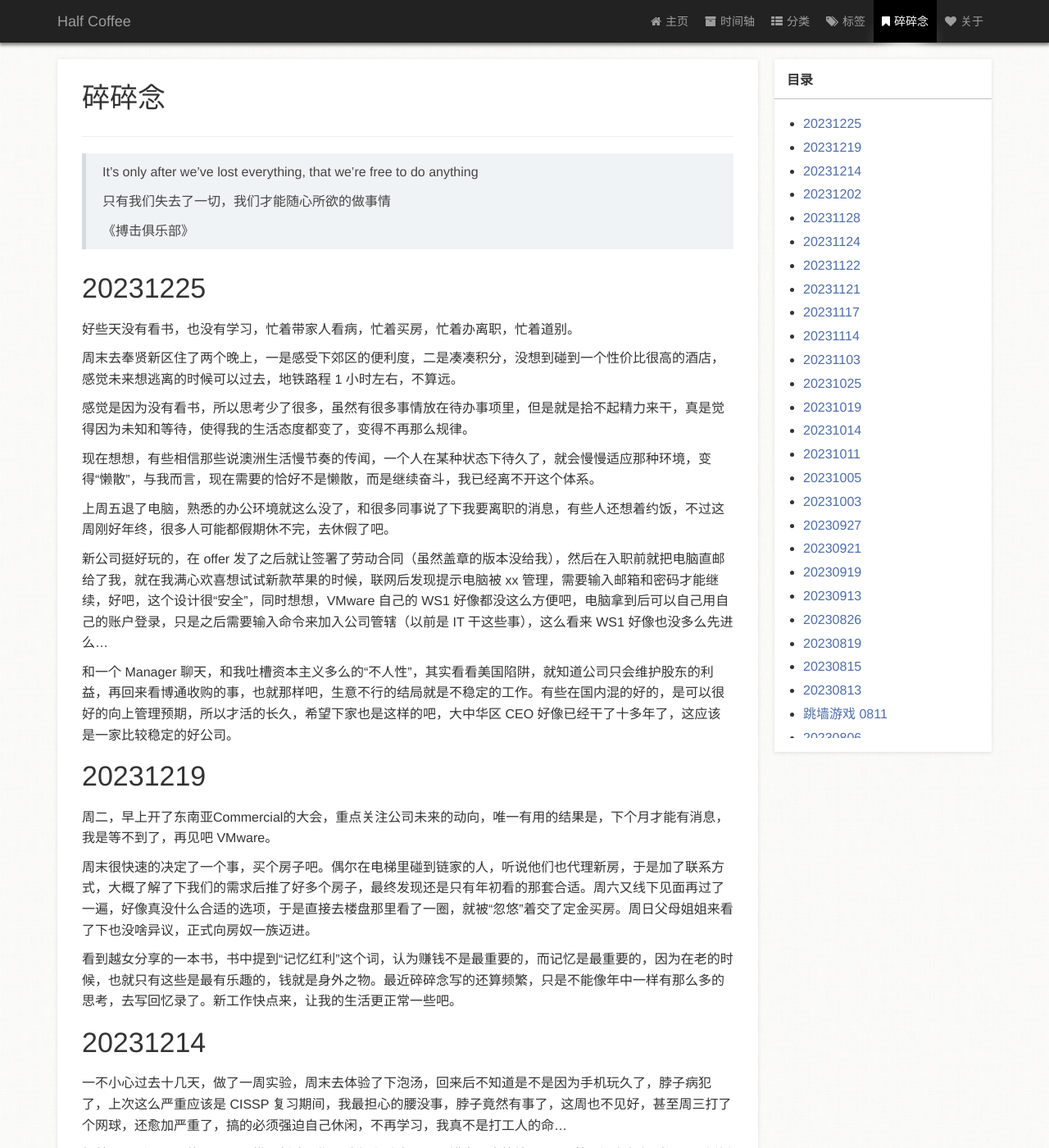
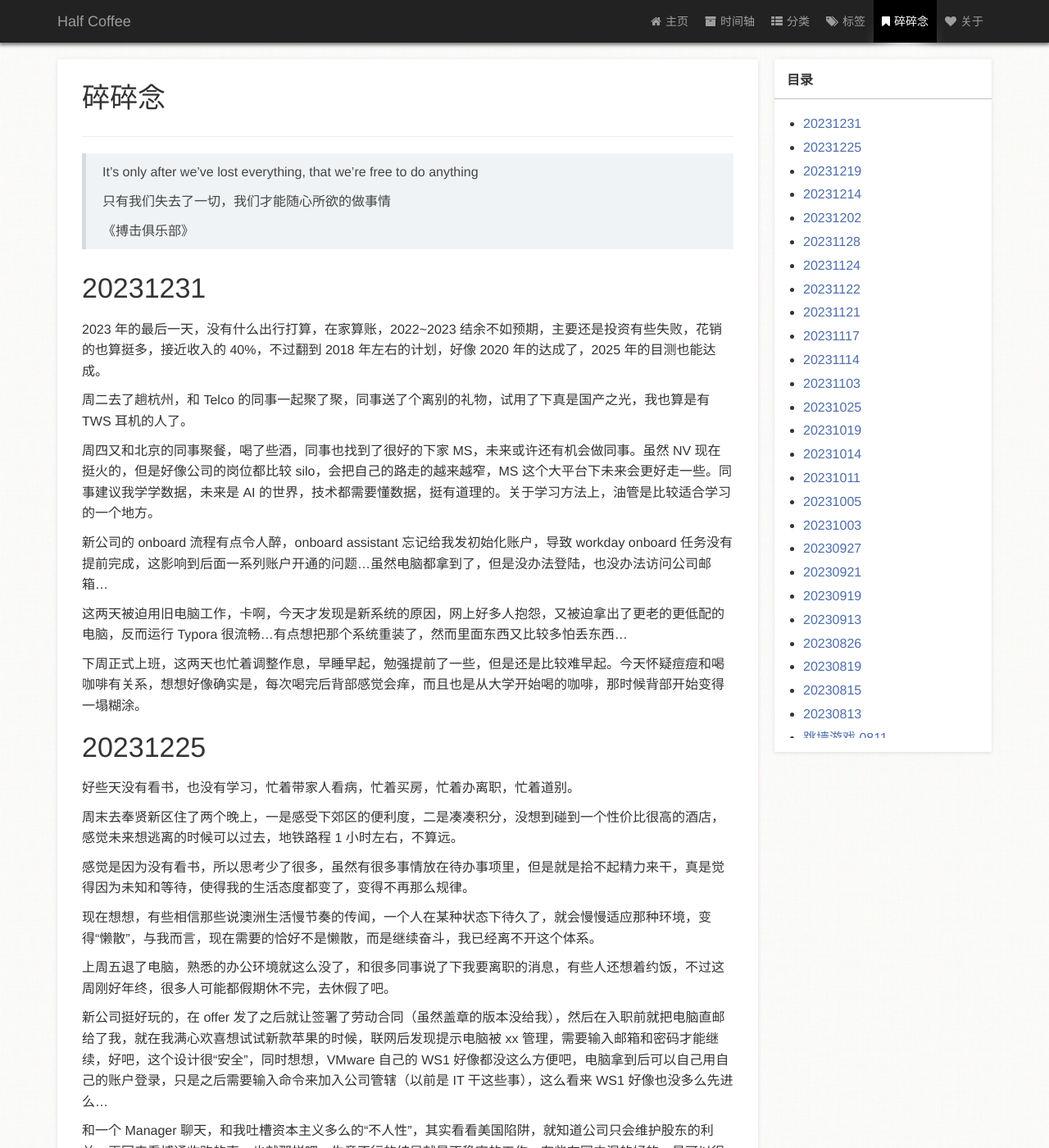
Before and after one commit to zm1990s/halfcoffee, a Jekyll site: the page built from page/3碎碎念.md, in a window 1280 px wide and 1400 px high. Shown: the whole window at 82% size. Built offline with Jekyll 4.4.1, drawn with Linux system fonts in a browser that asks for light colours; a style sheet for code colours, icons or effects is not loaded.

Commit message:
20231223

```diff
--- a/page/3碎碎念.md
+++ b/page/3碎碎念.md
@@ -13,6 +13,22 @@ type: page
 > 只有我们失去了一切，我们才能随心所欲的做事情
 >
 > 《搏击俱乐部》
+
+# 20231231
+
+2023 年的最后一天，没有什么出行打算，在家算账，2022~2023 结余不如预期，主要还是投资有些失败，花销的也算挺多，接近收入的 40%，不过翻到 2018 年左右的计划，好像 2020 年的达成了，2025 年的目测也能达成。
+
+周二去了趟杭州，和 Telco 的同事一起聚了聚，同事送了个离别的礼物，试用了下真是国产之光，我也算是有 TWS 耳机的人了。
+
+周四又和北京的同事聚餐，喝了些酒，同事也找到了很好的下家 MS，未来或许还有机会做同事。虽然 NV 现在挺火的，但是好像公司的岗位都比较 silo，会把自己的路走的越来越窄，MS 这个大平台下未来会更好走一些。同事建议我学学数据，未来是 AI 的世界，技术都需要懂数据，挺有道理的。关于学习方法上，油管是比较适合学习的一个地方。
+
+新公司的 onboard 流程有点令人醉，onboard assistant 忘记给我发初始化账户，导致 workday onboard 任务没有提前完成，这影响到后面一系列账户开通的问题...虽然电脑都拿到了，但是没办法登陆，也没办法访问公司邮箱...
+
+这两天被迫用旧电脑工作，卡啊，今天才发现是新系统的原因，网上好多人抱怨，又被迫拿出了更老的更低配的电脑，反而运行 Typora 很流畅...有点想把那个系统重装了，然而里面东西又比较多怕丢东西...
+
+下周正式上班，这两天也忙着调整作息，早睡早起，勉强提前了一些，但是还是比较难早起。今天怀疑痘痘和喝咖啡有关系，想想好像确实是，每次喝完后背部感觉会痒，而且也是从大学开始喝的咖啡，那时候背部开始变得一塌糊涂。
+
+
 
 # 20231225
 
```
Also changed, not shown: 1 other file.
